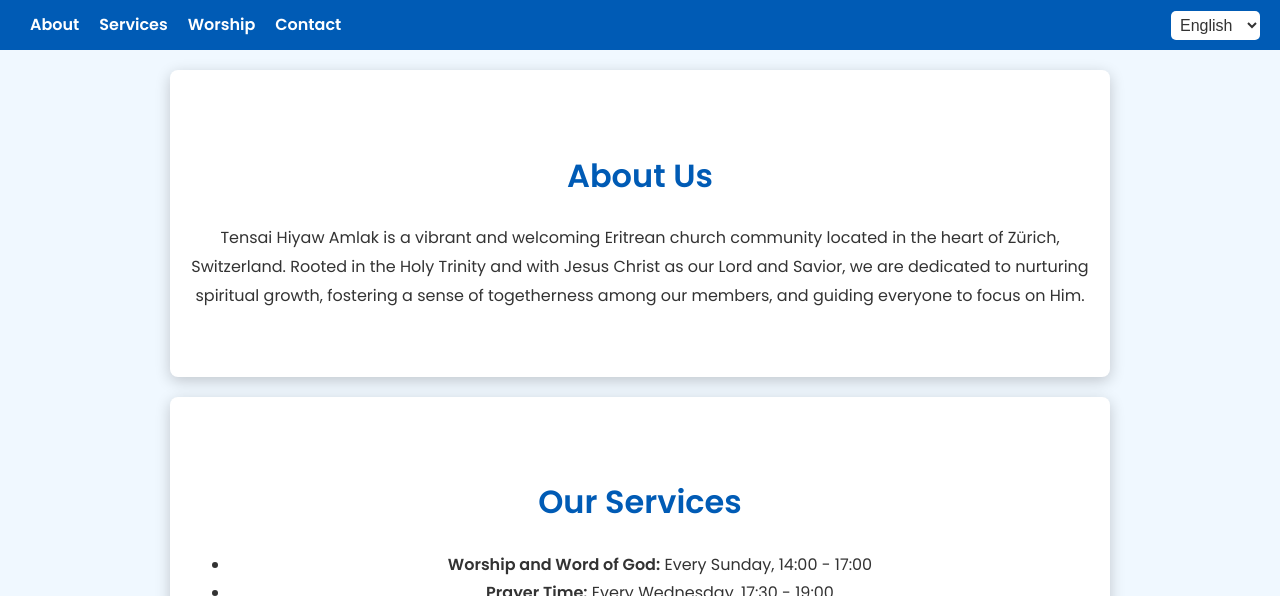
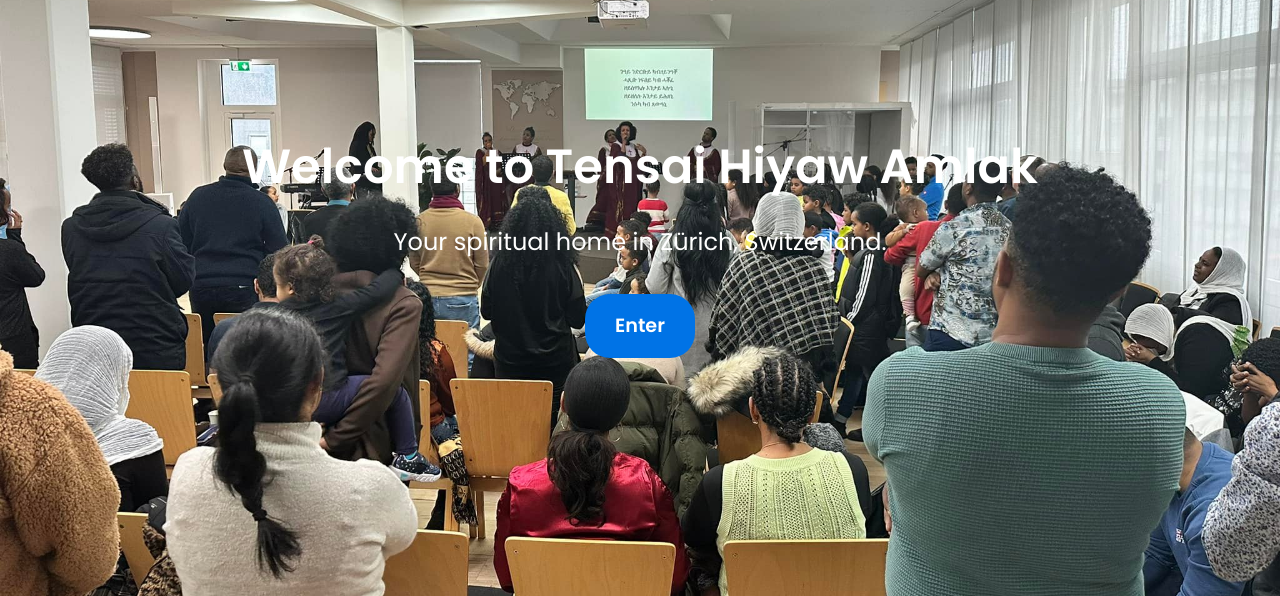
Before and after one commit to Johnwell93/tensaihiyawamlak.com, a plain HTML site: page index.html in a window 1280 px wide. Shown: the part 159-755 px from the top of the page. Drawn offline with Linux system fonts and the light colour scheme.

Commit message:
Update index.html

```diff
--- a/index.html
+++ b/index.html
@@ -15,6 +15,54 @@
             line-height: 1.8;
             background-color: #F0F8FF;
             color: #333;
+            overflow-x: hidden;
+        }
+
+        /* Welcome Section */
+        #welcome {
+            position: fixed;
+            top: 0;
+            left: 0;
+            width: 100%;
+            height: 100%;
+            background: url('https://raw.githubusercontent.com/Johnwell93/tensaihiyawamlak.com/main/church.jpg') no-repeat center center/cover;
+            display: flex;
+            align-items: center;
+            justify-content: center;
+            flex-direction: column;
+            z-index: 10000;
+            color: white;
+            text-align: center;
+        }
+        #welcome h1 {
+            font-size: 3em;
+            margin: 0;
+            font-weight: bold;
+        }
+        #welcome p {
+            font-size: 1.5em;
+            margin: 10px 0;
+        }
+        #welcome .btn {
+            background-color: #0073e6;
+            color: #fff;
+            padding: 15px 30px;
+            border-radius: 25px;
+            text-decoration: none;
+            font-size: 1.2em;
+            font-weight: bold;
+            transition: background-color 0.3s, transform 0.3s;
+            display: inline-block;
+            margin-top: 20px;
+        }
+        #welcome .btn:hover {
+            background-color: #005bb5;
+            transform: scale(1.05);
+        }
+
+        /* Hide Welcome Section */
+        #welcome.hidden {
+            display: none;
         }
 
         /* Center Sections for Larger Screens */
@@ -26,6 +74,20 @@
             box-shadow: 0 4px 15px rgba(0, 0, 0, 0.2);
             max-width: 900px;
             text-align: center;
+            transform: translateY(50px);
+            opacity: 0;
+            animation: fadeInUp 1s ease forwards;
+        }
+
+        @keyframes fadeInUp {
+            0% {
+                transform: translateY(50px);
+                opacity: 0;
+            }
+            100% {
+                transform: translateY(0);
+                opacity: 1;
+            }
         }
 
         /* Header Section */
@@ -142,10 +204,37 @@
             border-radius: 10px;
             box-shadow: 0 4px 15px rgba(0, 0, 0, 0.2);
             transition: transform 0.5s ease, box-shadow 0.5s ease;
+            animation: fadeIn 1.5s ease forwards;
         }
         #worship img:hover {
             transform: scale(1.1);
             box-shadow: 0 6px 20px rgba(0, 0, 0, 0.3);
+        }
+
+        @keyframes fadeIn {
+            from {
+                opacity: 0;
+            }
+            to {
+                opacity: 1;
+            }
+        }
+
+        /* Button Styling */
+        .btn {
+            background-color: #0073e6;
+            color: #fff;
+            padding: 10px 20px;
+            border-radius: 25px;
+            text-decoration: none;
+            font-size: 1em;
+            font-weight: bold;
+            transition: background-color 0.3s, transform 0.3s;
+            display: inline-block;
+        }
+        .btn:hover {
+            background-color: #005bb5;
+            transform: scale(1.05);
         }
 
         /* Footer */
@@ -184,6 +273,12 @@
     </style>
 </head>
 <body>
+    <div id="welcome">
+        <h1>Welcome to Tensai Hiyaw Amlak</h1>
+        <p>Your spiritual home in Zürich, Switzerland.</p>
+        <a href="#about" class="btn" onclick="hideWelcome()">Enter</a>
+    </div>
+
     <header>
         <img src="Image.png" alt="Mahber Tensai Hiyaw Amlak Logo">
         <h1 id="header-title">Tensai Hiyaw Amlak</h1>
@@ -208,6 +303,7 @@
     <section id="about">
         <h2 id="about-title">About Us</h2>
         <p id="about-content">Tensai Hiyaw Amlak is a vibrant and welcoming Eritrean church community located in the heart of Zürich, Switzerland. Rooted in the Holy Trinity and with Jesus Christ as our Lord and Savior, we are dedicated to nurturing spiritual growth, fostering a sense of togetherness among our members, and guiding everyone to focus on Him.</p>
+        <a href="#contact" class="btn">Join Us</a>
     </section>
     <section id="services">
         <h2 id="services-title">Our Services</h2>
@@ -295,6 +391,10 @@
             document.getElementById('services-title').textContent = lang.servicesTitle;
             document.getElementById('contact-title').textContent = lang.contactTitle;
         }
+
+        function hideWelcome() {
+            document.getElementById('welcome').classList.add('hidden');
+        }
     </script>
 </body>
 </html>
```
